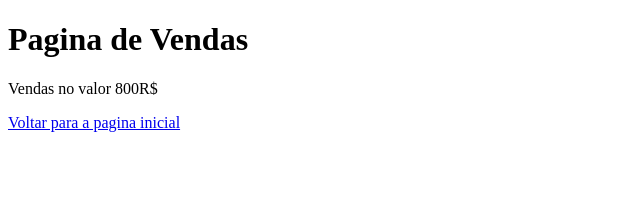
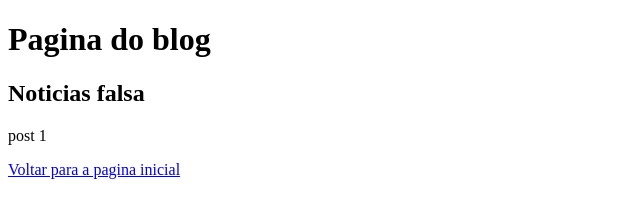
Before and after one commit to jbatista1975/exemplogithub, a plain HTML site: page blog.html in a window 1280 px wide. Shown: the whole page, without its empty margins (0-640 px from the left). Drawn offline with Linux system fonts and the light colour scheme.

Commit message:
Update blog

```diff
--- a/vendas.html
+++ b/blog.html
@@ -10,8 +10,9 @@
 </head>
 
 <body>
-  <h1>Pagina de Vendas</h1>
-  <p>Vendas no valor 800R$</p>
+  <h1>Pagina do blog</h1>
+  <h2>Noticias falsa</h2>
+  <p>post 1</p>
   <a href="index.html">Voltar para a pagina inicial</a>
 
 </body>
```
